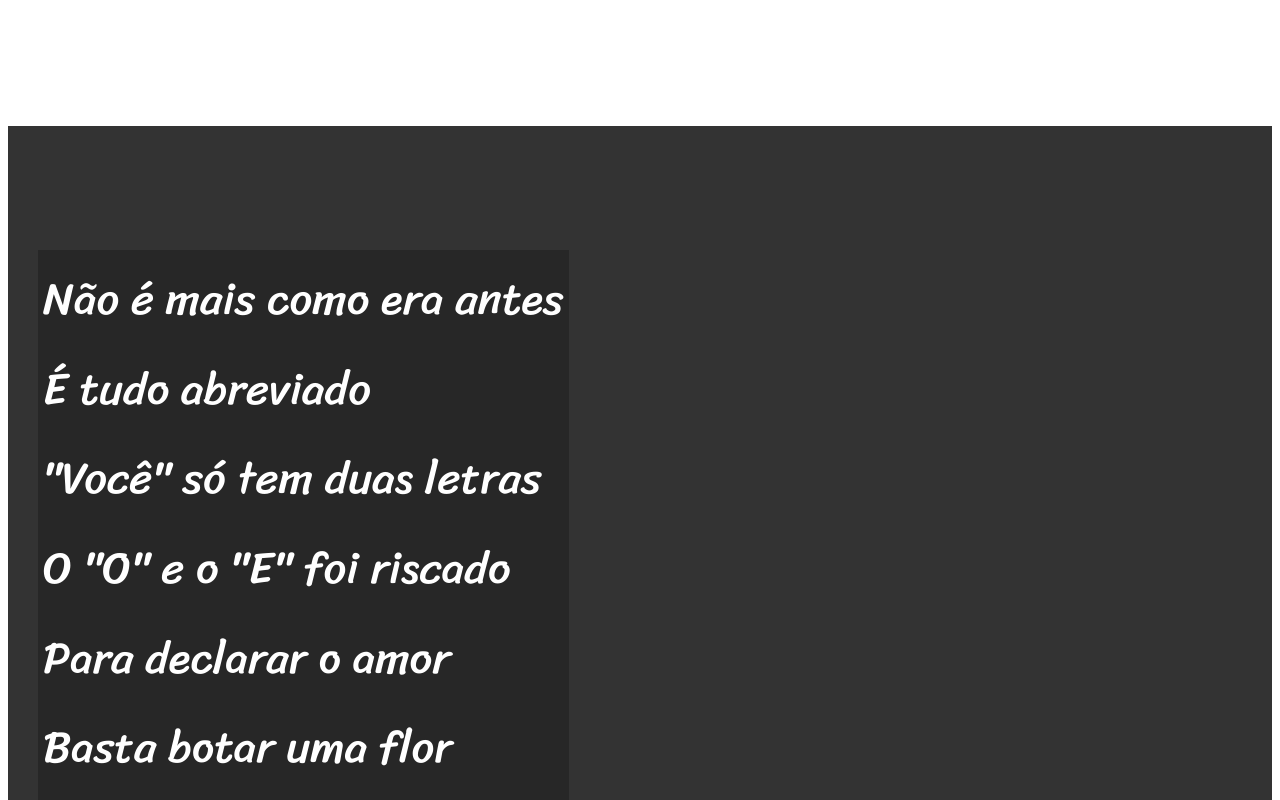
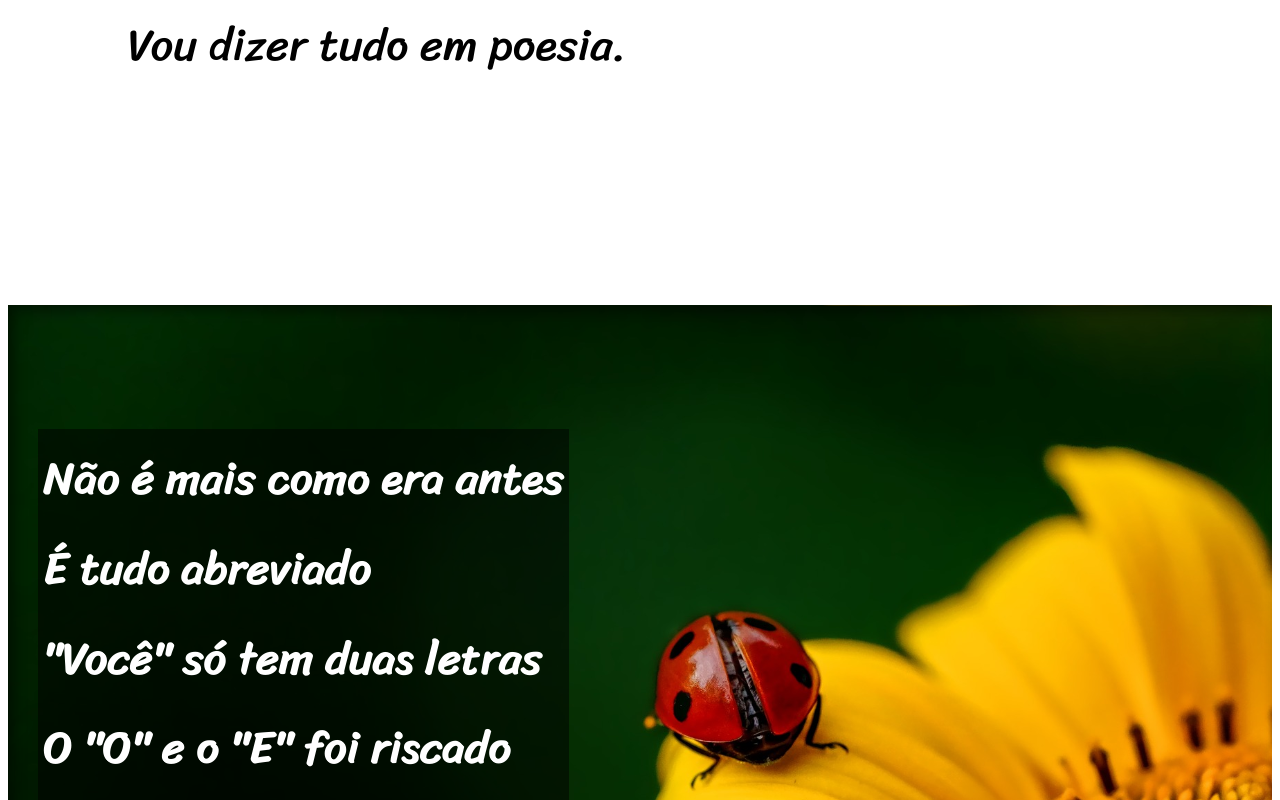
Before and after one commit to Pierazo/html-css, a plain HTML site: page exercicios/ex023/imagens/index.html in a window 1280 px wide. Shown: the part 1040-1840 px from the top of the page. Drawn offline with Linux system fonts and the light colour scheme.

Commit message:
ajustando imagem

```diff
--- a/exercicios/ex023/imagens/estilo/style.css
+++ b/exercicios/ex023/imagens/estilo/style.css
@@ -68,6 +68,10 @@ section {
     font-size: 3.5vw;
 }
 
+section>p {
+    padding: 2em;
+}
+
 section.normal {
     background-color: white;
     color: black;
@@ -76,16 +80,37 @@ section.normal {
 section.imagem {
     background-color: rgba(51, 51, 51);
     color: white;
+    box-shadow: inset 6px 6px 13px rgba(0, 0, 0, 0.475);
+    /*Sombra em volta da imagem (insent dentro da imagem) */
+    background-size: cover;
+    /*Ajustar o tamanho da imagem*/
+    background-attachment: fixed;
+    /*Imagem fixada na tela, fundos que se alternam*/
+
 
 }
 
 section.imagem>p {
     display: inline-block;
     padding: 5px;
-    background-color: rgba(0, 0, 0, 0.245);
+    background-color: rgba(0, 0, 0, 0.514);
+    /*frase que esta escrito dentro da imagem*/
+    text-shadow: 1px 1px 0px;
+    /*sombra no texto da imagem*/
+
 
 }
 
+section#img01 {
+    background-image: url(../background001.jpg );
+    background-position: right center;
+
+}
+
+section#img02 {
+    background-image: url(../background002.jpg);
+
+}
 
 footer {
     background-color: black;
--- a/exercicios/ex023/imagens/index.html
+++ b/exercicios/ex023/imagens/index.html
@@ -29,7 +29,7 @@
 
 
 
-    <section class="imagem">
+    <section class="imagem" id="img01">
         <p>
             Não é mais como era antes <br>
             É tudo abreviado <br>
@@ -68,7 +68,7 @@
 
 
 
-    <section class="imagem">
+    <section class="imagem" id="img02">
         <p>
             Tenho saudade das cartas <br>
             Escritas com a própria mão <br>
```
